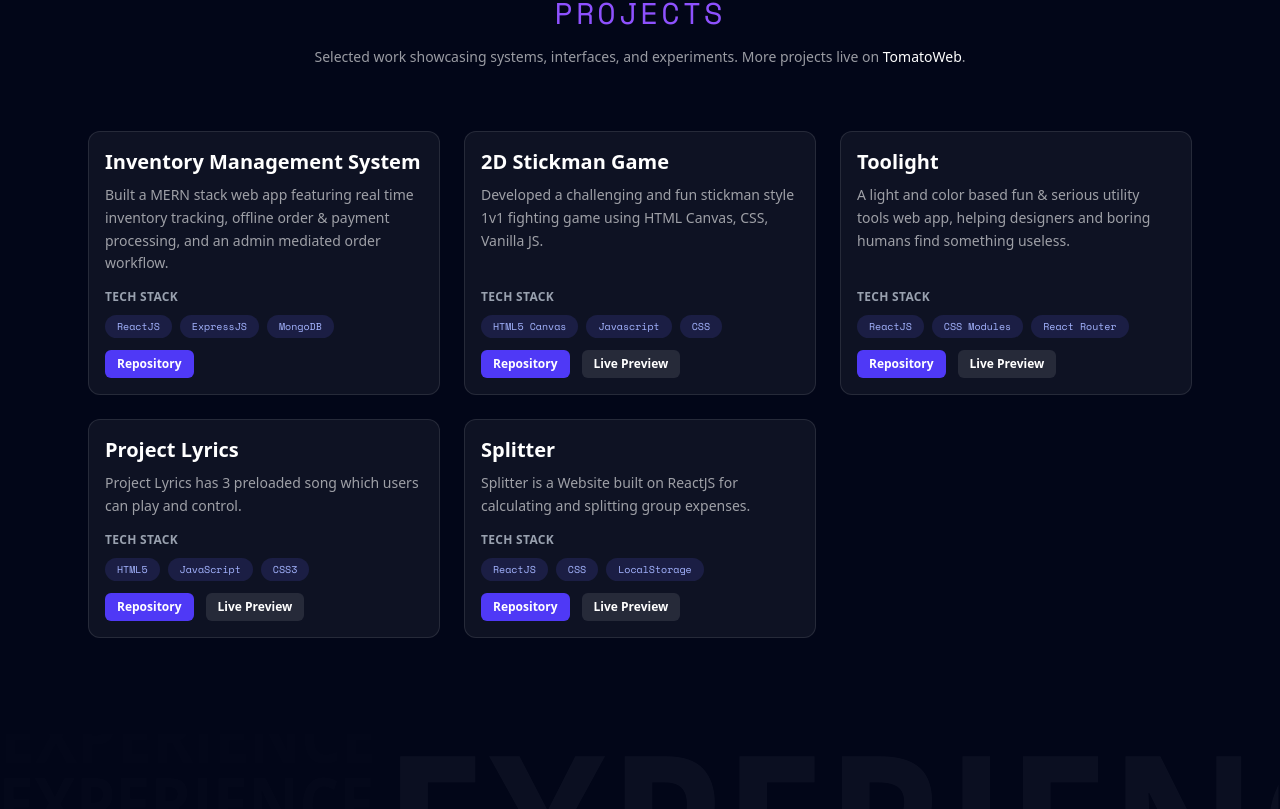
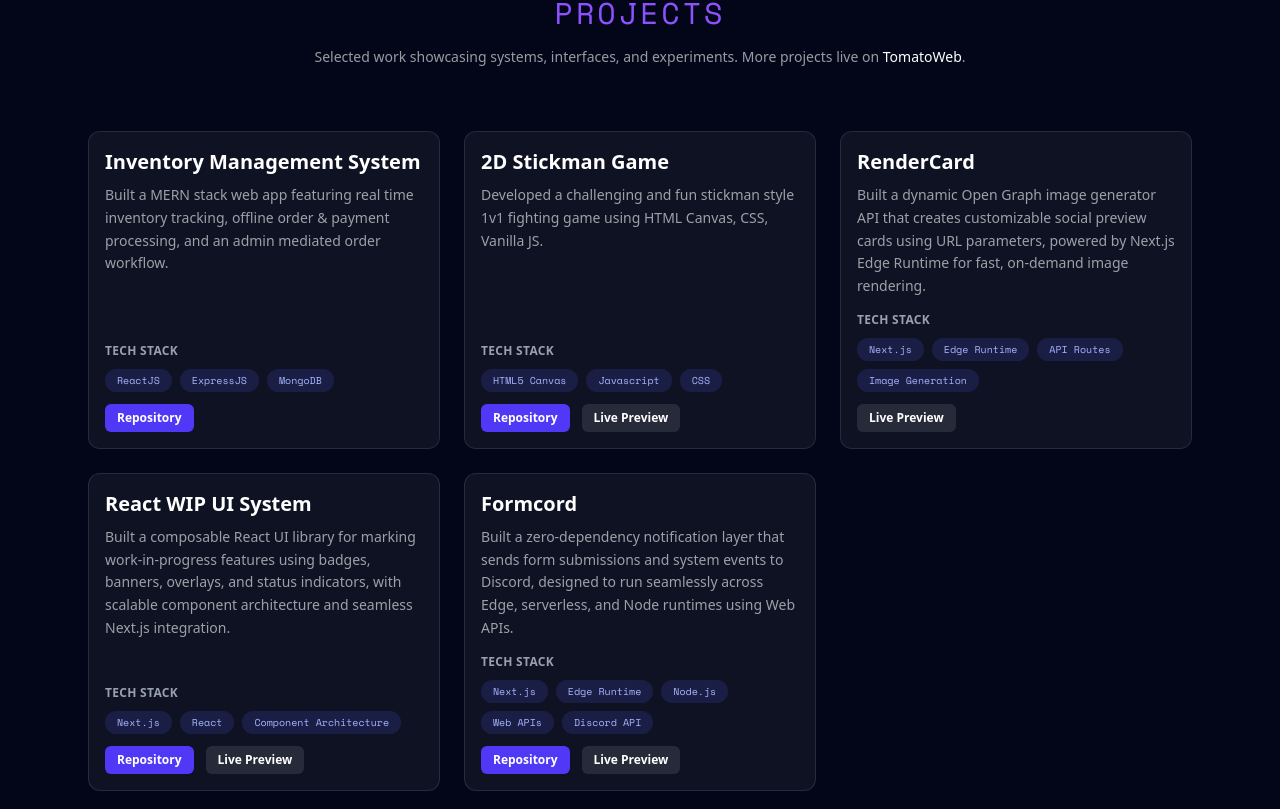
Before and after one commit to ioNihal/portfolio-two, a Next.js app: page / in a window 1280 px wide. Shown: the part 1871-2680 px from the top of the page. Built offline with nearby package versions, Linux system fonts and the light colour scheme.

Commit message:
projects updated

```diff
--- a/app/layout.jsx
+++ b/app/layout.jsx
@@ -44,6 +44,10 @@ export const metadata = {
   // Keywords
   keywords: [
     'Full Stack Developer',
+    'Frontend Developer',
+    'Backend Developer',
+    'Software Developer',
+    'Software Engineer',
     'React Developer',
     'Next.js Portfolio',
     'MERN Stack',
--- a/components/ProjectSection/ProjectSection.jsx
+++ b/components/ProjectSection/ProjectSection.jsx
@@ -21,28 +21,28 @@ const projectsMock = [
     },
     {
         id: 2,
-        title: "Toolight",
-        desc: "A light and color based fun & serious utility tools web app, helping designers and boring humans find something useless.",
-        tech: ["ReactJS", "CSS Modules", "React Router"],
-        repo: "https://github.com/ioNihal/light.io",
-        preview: "https://toolight.vercel.app",
+        title: "RenderCard",
+        desc: "Built a dynamic Open Graph image generator API that creates customizable social preview cards using URL parameters, powered by Next.js Edge Runtime for fast, on-demand image rendering.",
+        tech: ["Next.js", "Edge Runtime", "API Routes", "Image Generation"],
+        repo: null,
+        preview: "https://rendercard.vercel.app",
     },
     {
         id: 3,
-        title: "Project Lyrics",
-        desc: "Project Lyrics has 3 preloaded song which users can play and control.",
-        tech: ["HTML5", "JavaScript", "CSS3"],
-        repo: "https://github.com/ioNihal/project-lyric",
-        preview: "https://ionihal.github.io/project-lyric",
+        title: "React WIP UI System",
+        desc: "Built a composable React UI library for marking work-in-progress features using badges, banners, overlays, and status indicators, with scalable component architecture and seamless Next.js integration.",
+        tech: ["Next.js", "React", "Component Architecture"],
+        repo: "https://github.com/ioNihal/react-wip-ui",
+        preview: "https://react-wip-ui.vercel.app",
     },
     {
-        id: 4,
-        title: "Splitter",
-        desc: "Splitter is a Website built on ReactJS for calculating and splitting group expenses.",
-        tech: ["ReactJS", "CSS", "LocalStorage"],
-        repo: "https://github.com/ioNihal/budget-splitter",
-        preview: "https://budget-splitter.vercel.app",
-    },
+        id: 5,
+        title: "Formcord",
+        desc: "Built a zero-dependency notification layer that sends form submissions and system events to Discord, designed to run seamlessly across Edge, serverless, and Node runtimes using Web APIs.",
+        tech: ["Next.js", "Edge Runtime", "Node.js", "Web APIs", "Discord API"],
+        repo: "https://github.com/ioNihal/formcord",
+        preview: "https://formcord.vercel.app",
+    }
 ]
 
 export default function ProjectSection() {
@@ -92,11 +92,13 @@ export default function ProjectSection() {
                         </div>
 
                         <div className="mt-3 flex gap-3">
-                            <Link href={project.repo} aria-label={`View ${project.title} repository on GitHub`}
-                                className="inline-flex items-center justify-center rounded-md bg-indigo-600 px-3 py-1.5 text-xs font-semibold text-white
+                            {project.repo && (
+                                <Link href={project.repo} aria-label={`View ${project.title} repository on GitHub`}
+                                    className="inline-flex items-center justify-center rounded-md bg-indigo-600 px-3 py-1.5 text-xs font-semibold text-white
                                 transition hover:bg-indigo-700 focus-visible:outline focus-visible:outline-indigo-400">
-                                Repository
-                            </Link>
+                                    Repository
+                                </Link>
+                            )}
 
                             {project.preview && (
                                 <Link href={project.preview} aria-label={`View live preview of ${project.title}`}
```
